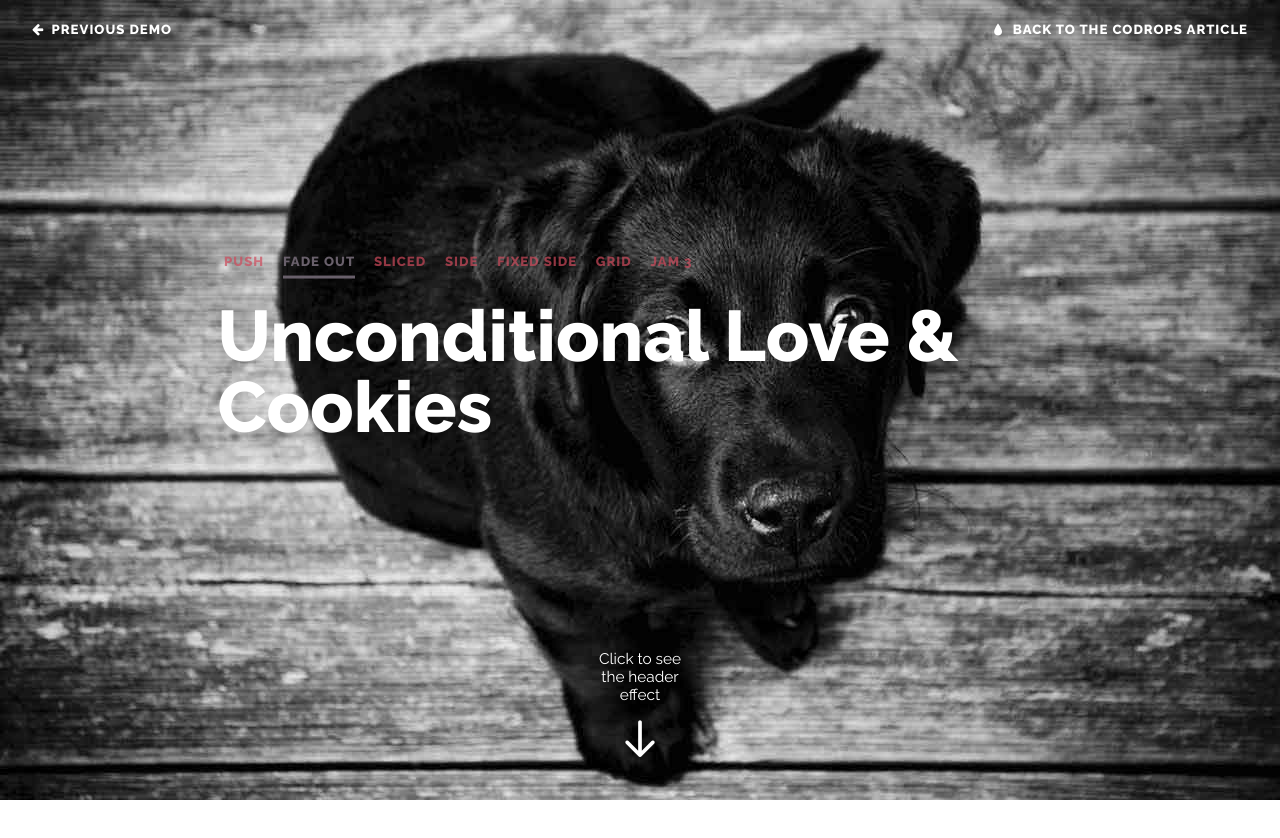
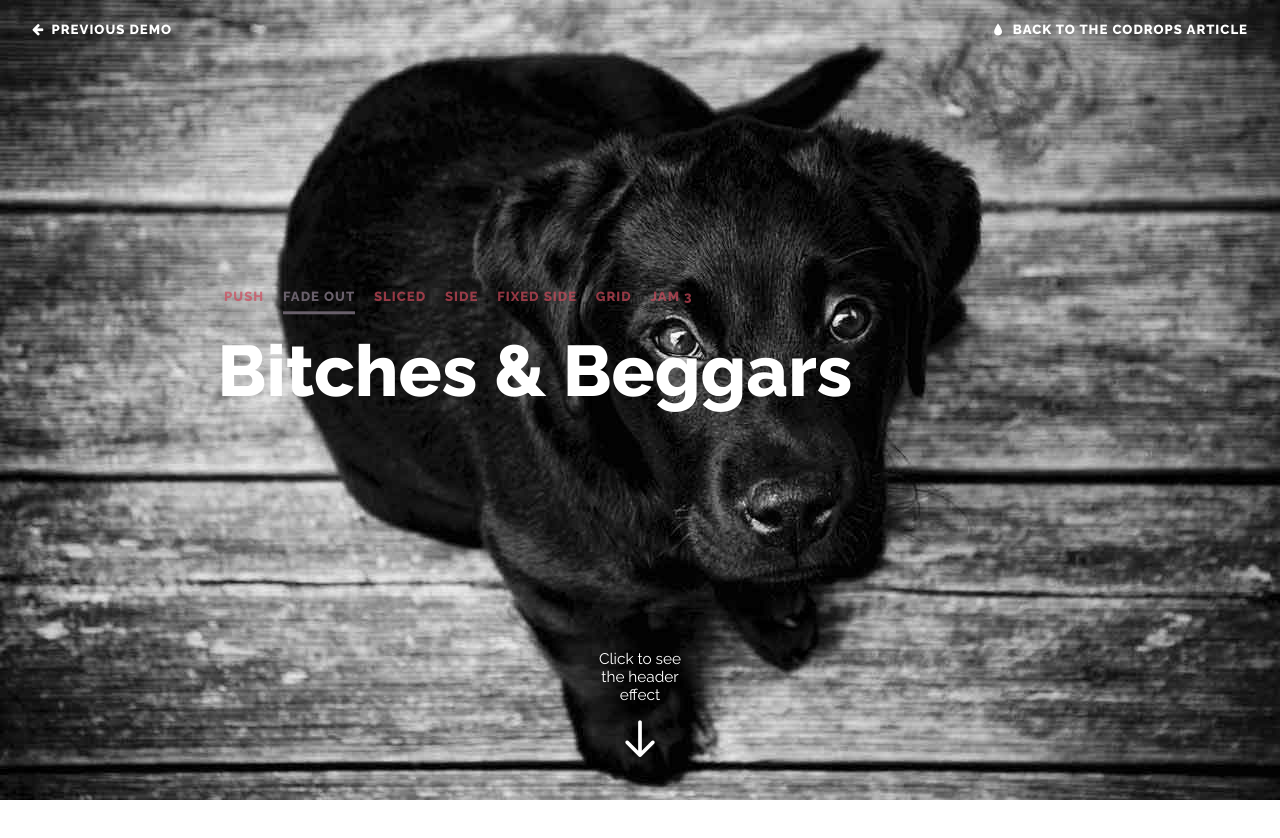
Before and after one commit to sidharthramesh/tornadoalert.github.io, a plain HTML site: page index2.html in a window 1280 px wide. Shown: the top 838 px of the page. Drawn offline with Linux system fonts and the light colour scheme.

Commit message:
Made it more awesomexy

```diff
--- a/index2.html
+++ b/index2.html
@@ -35,7 +35,7 @@
 						<a href="index6.html">Grid</a>
 						<a href="index7.html">Jam 3</a>
 					</nav>
-					<h1>Unconditional Love &amp; Cookies</h1>
+					<h1>Bitches &amp; Beggars</h1>
 					<p class="subline">Inspiration for Article Intro Effects</p>
 					<p>by <strong>Mark Satorini</strong> &#8212; Posted in <strong>Animals</strong> on <strong>May 21, 2014</strong></p>
 				</div>
```
